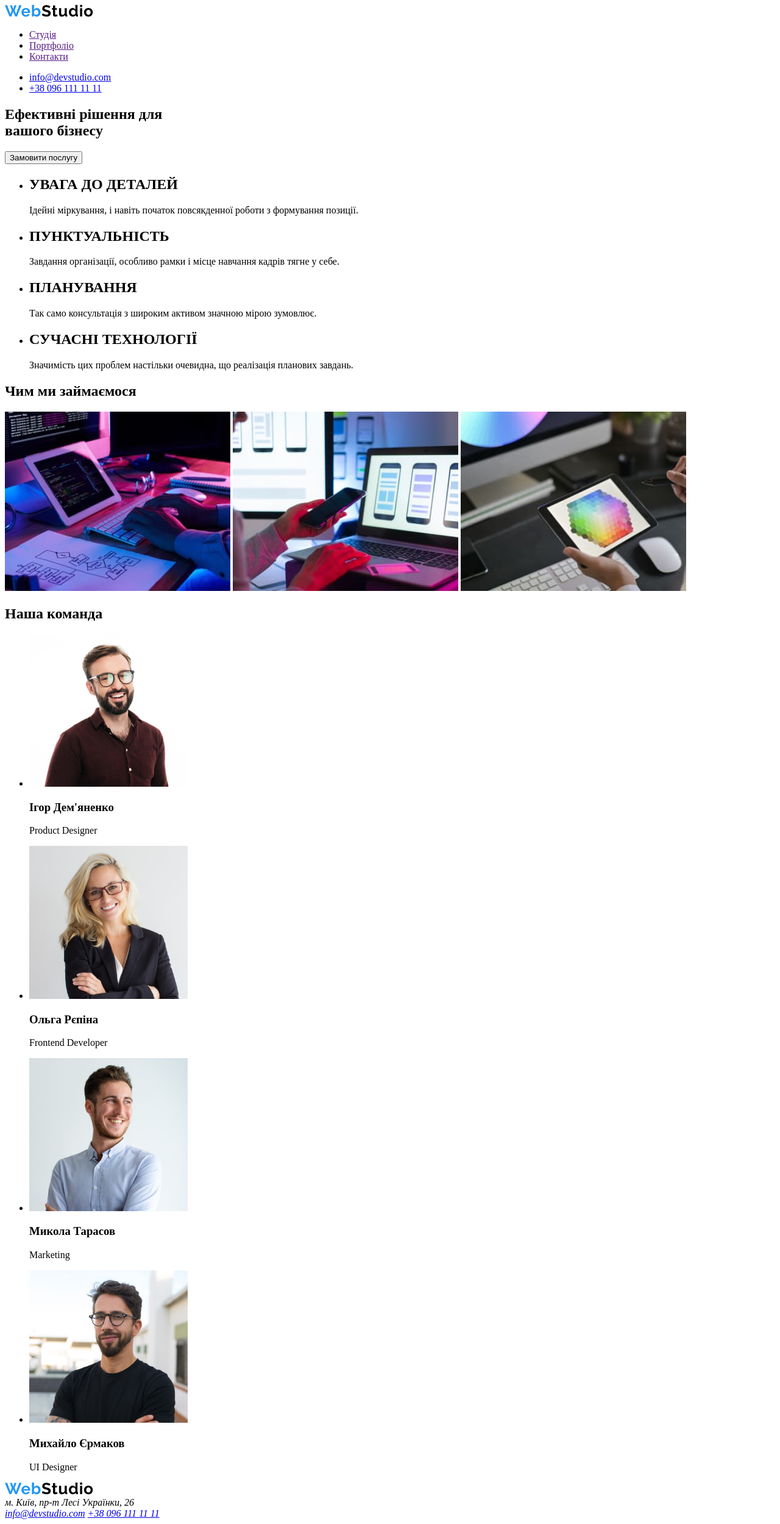
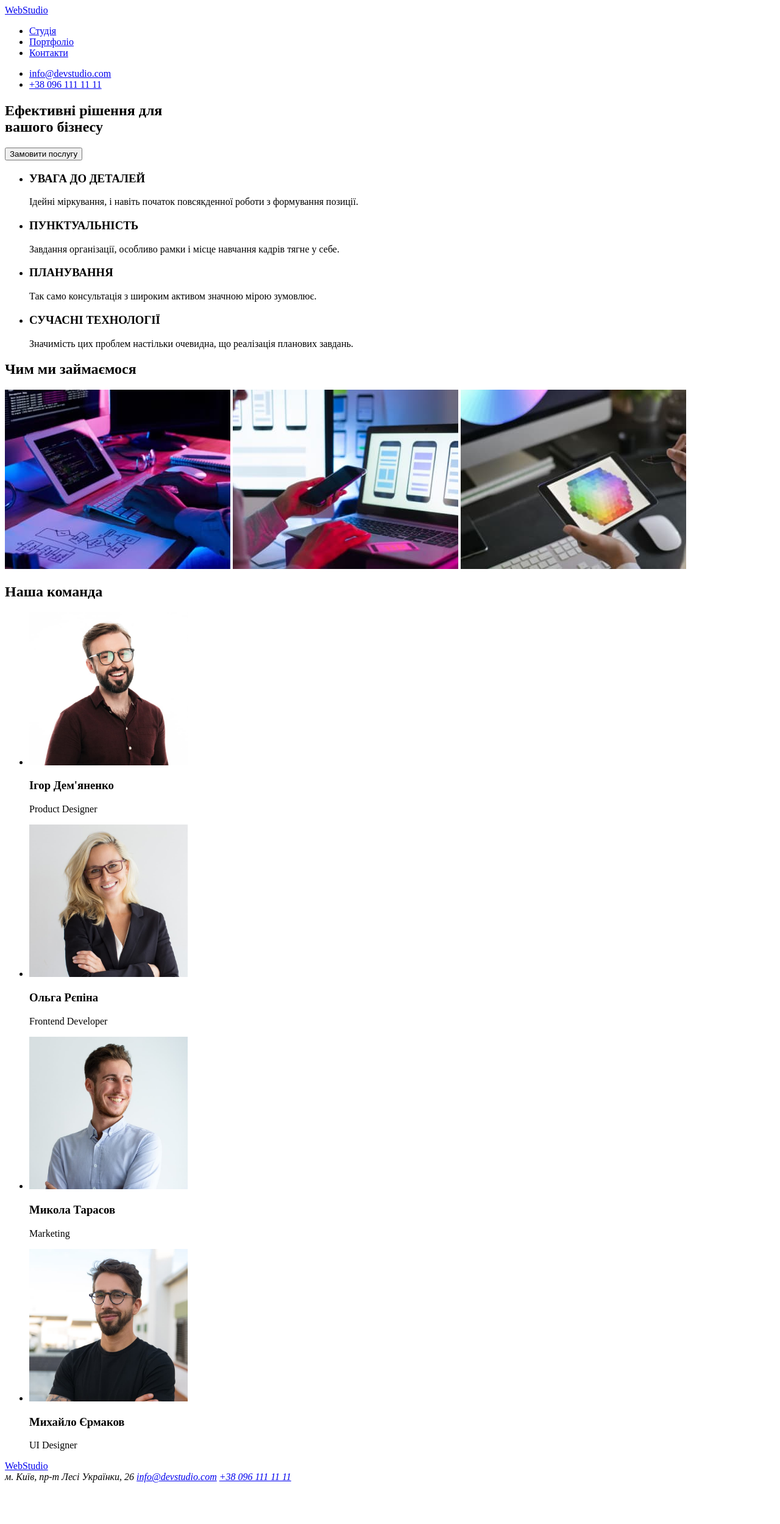
Before and after one commit to Koval2626/goit-markup-hw-01, a plain HTML site: page index.html in a window 1280 px wide. Shown: the whole page at 61% size. After the commit the page ends 2439 px from the top, so only its background shows below. Drawn offline with Linux system fonts and the light colour scheme.

Commit message:
improve past changes

```diff
--- a/index.html
+++ b/index.html
@@ -9,13 +9,12 @@
   <body>
     <header>
       <nav>
-        <a href="/">
-          <img src="./images/WebStudio.jpg" alt="лого" />
-        </a>
+        <a href="/"> WebStudio
+          </a>
         <ul>
-          <li><a href="">Студія</a></li>
-          <li><a href="">Портфоліо</a></li>
-          <li><a href="">Контакти</a></li>
+          <li><a href="#">Студія</a></li>
+          <li><a href="#">Портфоліо</a></li>
+          <li><a href="#">Контакти</a></li>
         </ul>
       </nav>
       <ul>
@@ -33,14 +32,15 @@
         <button>Замовити послугу</button>
       </section>
       <section>
+        <h2 hidden> Наші особливості</h2>
         <ul>
-          <li><h2>УВАГА ДО ДЕТАЛЕЙ</h2>
+          <li><h3>УВАГА ДО ДЕТАЛЕЙ</h3>
           <p>Ідейні міркування, і навіть початок повсякденної роботи з формування позиції.</p></li>
-          <li><h2>ПУНКТУАЛЬНІСТЬ</h2>
+          <li><h3>ПУНКТУАЛЬНІСТЬ</h3>
             <p>Завдання організації, особливо рамки і місце навчання кадрів тягне у себе.</p></li>
-            <li><h2>ПЛАНУВАННЯ</h2>
+            <li><h3>ПЛАНУВАННЯ</h3>
               <p>Так само консультація з широким активом значною мірою зумовлює.</p></li>
-              <li><h2>СУЧАСНІ ТЕХНОЛОГІЇ</h2>
+              <li><h3>СУЧАСНІ ТЕХНОЛОГІЇ</h3>
                 <p>Значимість цих проблем настільки очевидна, що реалізація планових завдань.</p></li>
      </ul>
            </section>
@@ -78,14 +78,9 @@
            </section>
  </main>
  <footer>
-<a href="/">
-  <img src="./images/WebStudio.jpg" alt="лого">
-</a>
+<a href="/">WebStudio</a>
 <address>
-  м. Київ, пр-т Лесі Українки, 26
-</address>
-
-<address>
+   м. Київ, пр-т Лесі Українки, 26
   <a href="mailto:info@devstudio.com">info@devstudio.com</a>
   <a href="tel:+380961111111">+38 096 111 11 11</a>
 </address>
```
